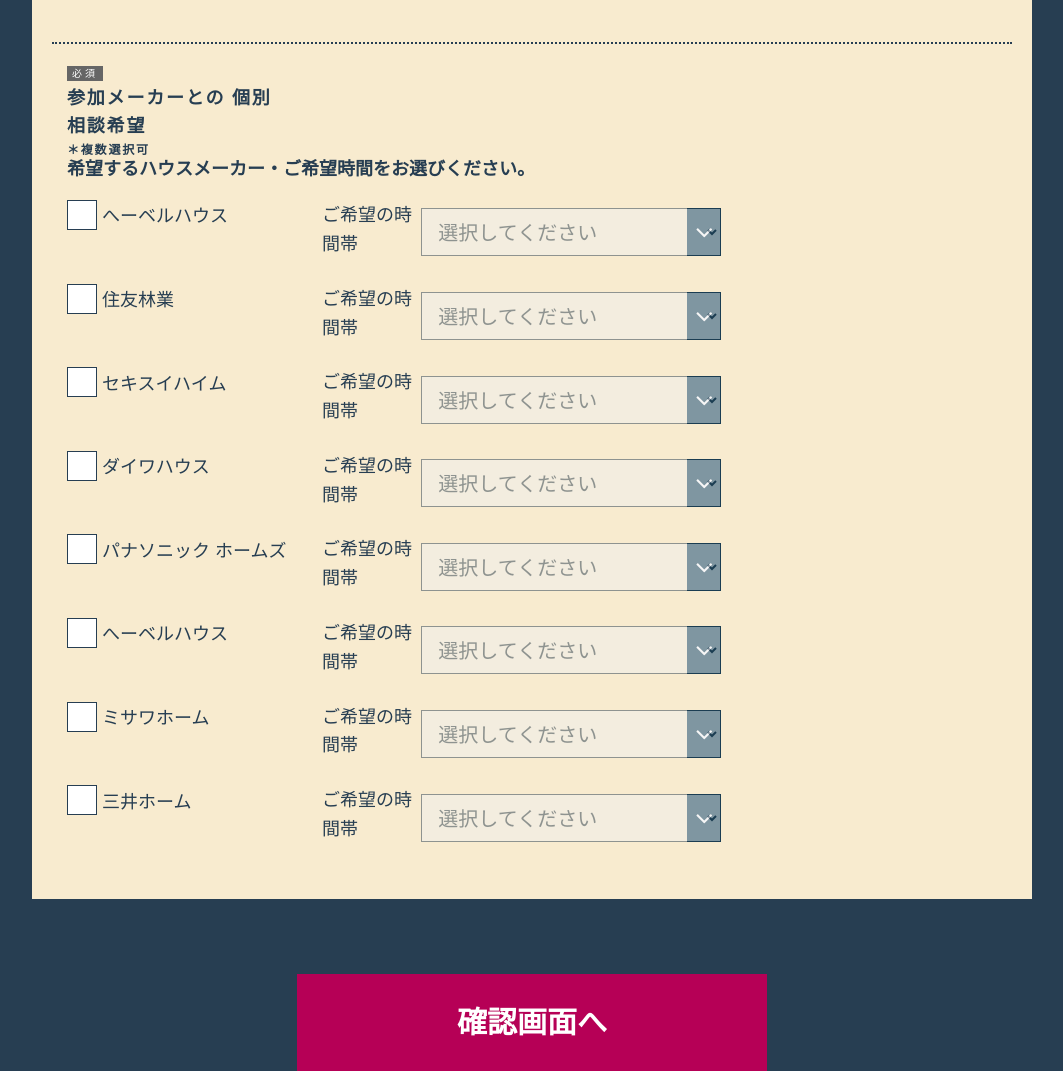
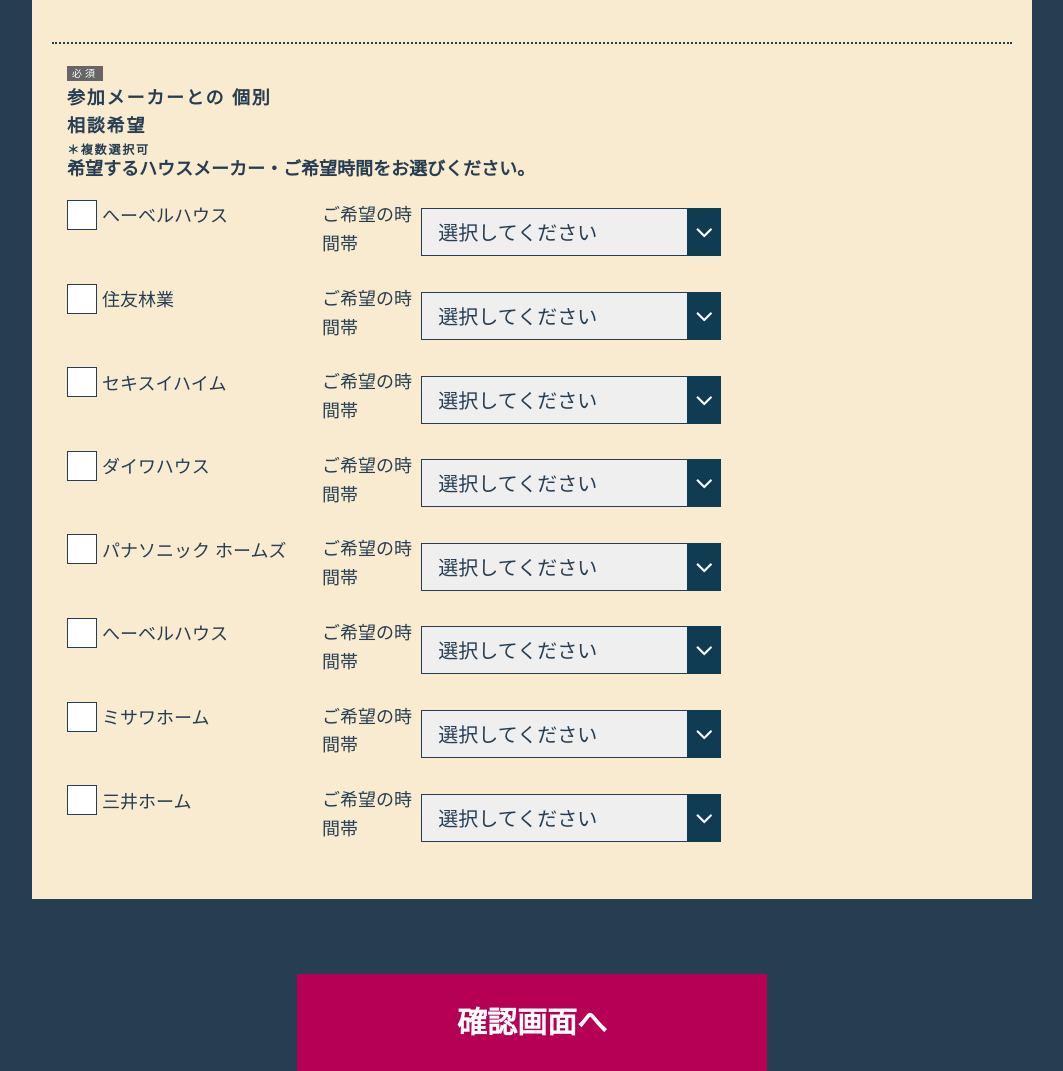
Before and after one commit to bubu08/kanagawa, a PHP site: page /contact/index.php in a window 1280 px wide. Shown: the part 1884-2955 px from the top of the page, without its empty margins (108-1171 px from the left). Run offline with PHP 8.4, Linux system fonts and the light colour scheme; some libraries are stand-ins or nearby versions.

Commit message:
undisabled select box

```diff
--- a/code/contact/index.php
+++ b/code/contact/index.php
@@ -399,7 +399,7 @@
                                     <div class="form-group col-md-8">
                                         <label class="double" for="text">ご希望の時間帯</label>
                                         <div class="wrapSelect large">
-                                            <select class="selectForm disabled" disabled name="select12_1">
+                                            <select class="selectForm "  name="select12_1">
                                                 <option value="選択してください">選択してください</option>
                                                 <option value="11/16 10時半〜">11/16 10時半〜</option>
                                                 <option value="11/16 10時半〜">11/16 11時半〜</option>
@@ -430,7 +430,7 @@
                                     <div class="form-group col-md-8">
                                         <label class="double" for="text">ご希望の時間帯</label>
                                         <div class="wrapSelect large">
-                                            <select class="selectForm disabled" disabled name="select12_2">
+                                            <select class="selectForm "  name="select12_2">
                                                 <option value="選択してください">選択してください</option>
                                                 <option value="11/16 10時半〜">11/16 10時半〜</option>
                                                 <option value="11/16 10時半〜">11/16 11時半〜</option>
@@ -461,7 +461,7 @@
                                     <div class="form-group col-md-8">
                                         <label class="double" for="text">ご希望の時間帯</label>
                                         <div class="wrapSelect large">
-                                            <select class="selectForm disabled" disabled name="select12_3">
+                                            <select class="selectForm "  name="select12_3">
                                                 <option value="選択してください">選択してください</option>
                                                 <option value="11/16 10時半〜">11/16 10時半〜</option>
                                                 <option value="11/16 10時半〜">11/16 11時半〜</option>
@@ -492,7 +492,7 @@
                                     <div class="form-group col-md-8">
                                         <label class="double" for="text">ご希望の時間帯</label>
                                         <div class="wrapSelect large">
-                                            <select class="selectForm  disabled" disabled name="select12_4">
+                                            <select class="selectForm  "  name="select12_4">
                                                 <option value="選択してください">選択してください</option>
                                                 <option value="11/16 10時半〜">11/16 10時半〜</option>
                                                 <option value="11/16 10時半〜">11/16 11時半〜</option>
@@ -523,7 +523,7 @@
                                     <div class="form-group col-md-8">
                                         <label class="double" for="text">ご希望の時間帯</label>
                                         <div class="wrapSelect large">
-                                            <select class="selectForm disabled" disabled name="select12_5">
+                                            <select class="selectForm "  name="select12_5">
                                                 <option value="選択してください">選択してください</option>
                                                 <option value="11/16 10時半〜">11/16 10時半〜</option>
                                                 <option value="11/16 10時半〜">11/16 11時半〜</option>
@@ -554,7 +554,7 @@
                                     <div class="form-group col-md-8">
                                         <label class="double" for="text">ご希望の時間帯</label>
                                         <div class="wrapSelect large">
-                                            <select class="selectForm disabled" disabled name="select12_6">
+                                            <select class="selectForm "  name="select12_6">
                                                 <option value="選択してください">選択してください</option>
                                                 <option value="11/16 10時半〜">11/16 10時半〜</option>
                                                 <option value="11/16 10時半〜">11/16 11時半〜</option>
@@ -585,7 +585,7 @@
                                     <div class="form-group col-md-8">
                                         <label class="double" for="text">ご希望の時間帯</label>
                                         <div class="wrapSelect large">
-                                            <select class="selectForm disabled" disabled name="select12_7">
+                                            <select class="selectForm "  name="select12_7">
                                                 <option value="選択してください">選択してください</option>
                                                 <option value="11/16 10時半〜">11/16 10時半〜</option>
                                                 <option value="11/16 10時半〜">11/16 11時半〜</option>
@@ -615,7 +615,7 @@
                                     <div class="form-group col-md-8">
                                         <label class="double" for="text">ご希望の時間帯</label>
                                         <div class="wrapSelect large">
-                                            <select class="selectForm disabled" disabled name="select12_8">
+                                            <select class="selectForm "  name="select12_8">
                                                 <option value="選択してください">選択してください</option>
                                                 <option value="11/16 10時半〜">11/16 10時半〜</option>
                                                 <option value="11/16 10時半〜">11/16 11時半〜</option>
--- a/code/js/contact.js
+++ b/code/js/contact.js
@@ -146,7 +146,7 @@
 
     $(document).ready(function () {
         inputcheckhideshow();
-        input_select_disable();
+        // input_select_disable();
         confirm_buttom();
         submit_button();
     });
```
